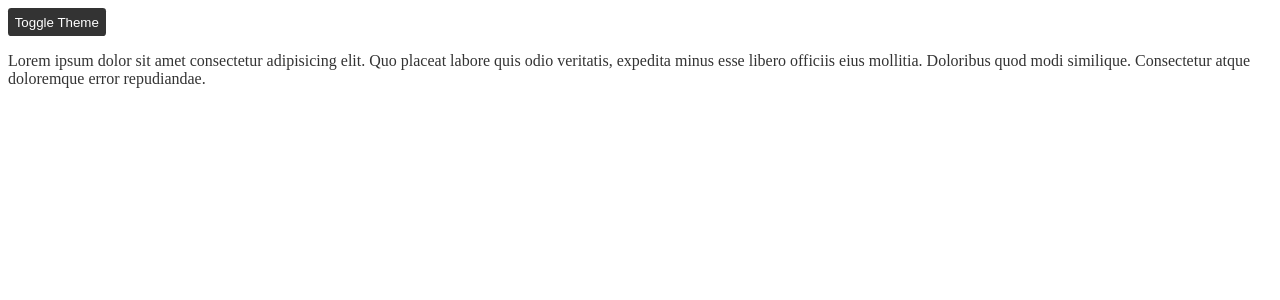
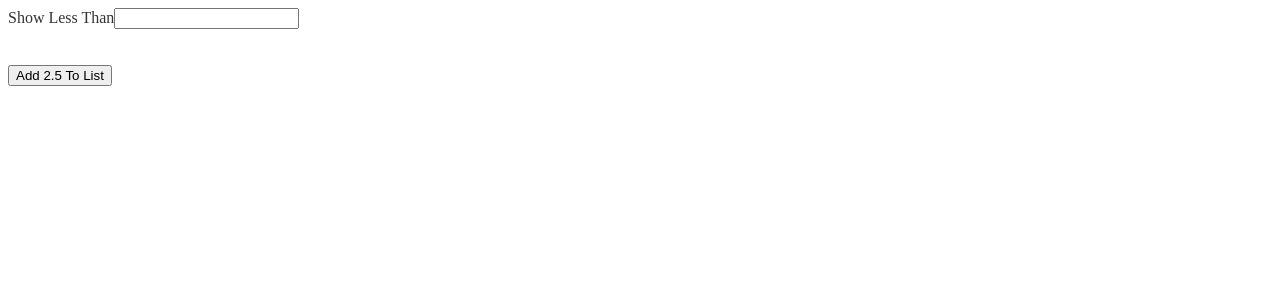
Before and after one commit to suckitfa/react-simpliied-beginner-code, a React (Vite) app: page / in a window 1280 px wide. Shown: the top 300 px of the page. Built offline with nearby package versions, Linux system fonts and the light colour scheme.

Commit message:
feat: demo for never store dervied state

```diff
--- a/src/App.jsx
+++ b/src/App.jsx
@@ -30,6 +30,7 @@ import FormValidation from './components/FormValidation'
 import TestUseReactHookForm from './components/TestReactHookForm/index.jsx'
 import TestUseReducer2 from './components/TestUseReducer2.jsx'
 import TestUseConText from './components/TestUseContext'
+import NeverStoreDerviedState from './components/NeverStoreDerviedState.jsx'
 export const ThemeContext = createContext()
 
 function App() {
@@ -87,7 +88,8 @@ function App() {
       {/* <FormValidation></FormValidation> */}
       {/* <TestUseReactHookForm></TestUseReactHookForm> */}
       {/* <TestUseReducer2></TestUseReducer2> */}
-      <TestUseConText></TestUseConText>
+      {/* <TestUseConText></TestUseConText> */}
+      <NeverStoreDerviedState></NeverStoreDerviedState>
     </ThemeContext.Provider >
   )
 }
--- /dev/null
+++ b/src/components/NeverStoreDerviedState.jsx
@@ -0,0 +1,33 @@
+import { useState } from "react"
+
+export default function NeverStoreDerviedState() {
+    const [items, setItems] = useState([1, 2, 3, 4, 5])
+    const [filteredItems, setFilteredItems] = useState([])
+
+    function updateFilteredItems(e) {
+        if (e.target.value === "") {
+            setFilteredItems(items)
+        } else {
+            setFilteredItems(items.filter(item => item < e.target.valueAsNumber))
+
+        }
+    }
+    return (
+        <>
+            <label htmlFor="lessThan">Show Less Than</label>
+            <input type="number" id="lessThan" onChange={updateFilteredItems} />
+            <br />
+            <br />
+            <div>
+                {
+                    filteredItems.join(', ')
+                }
+            </div>
+            <br />
+            <button
+                onClick={() => setItems(i => [...i, 2.5])}
+            >Add 2.5 To List</button>
+        </>
+    )
+
+}
```
